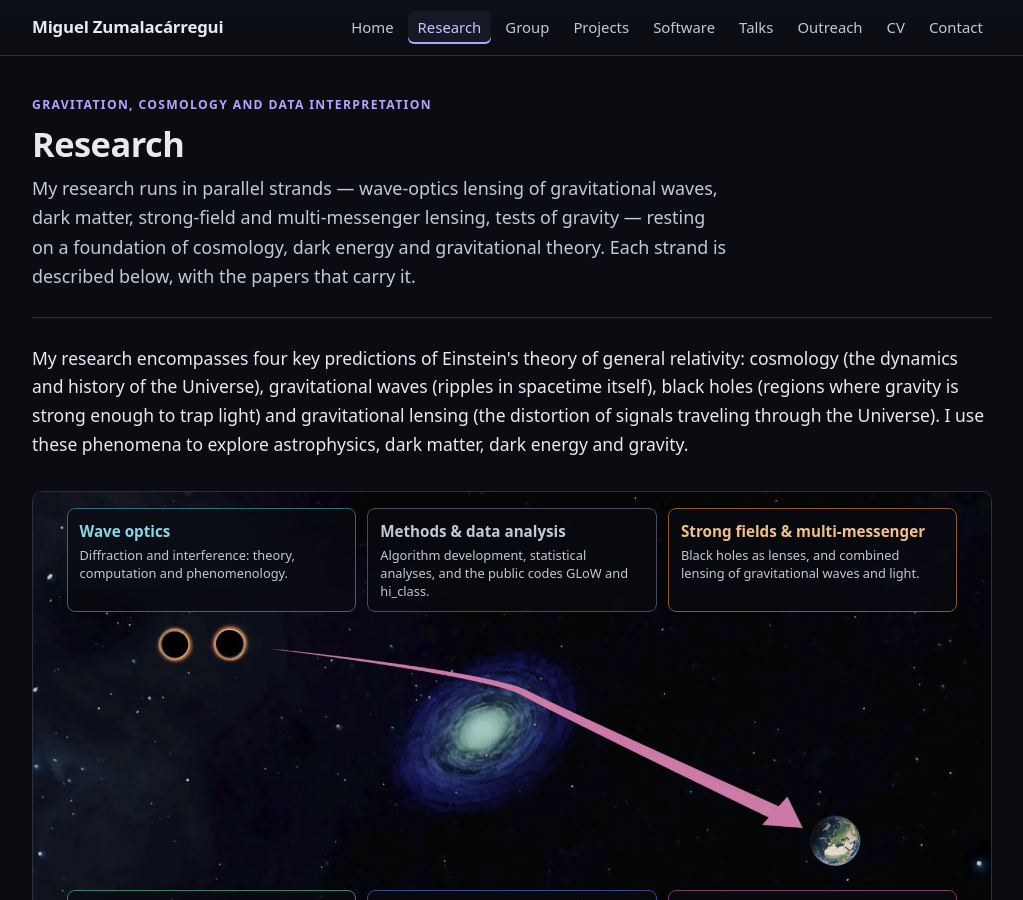
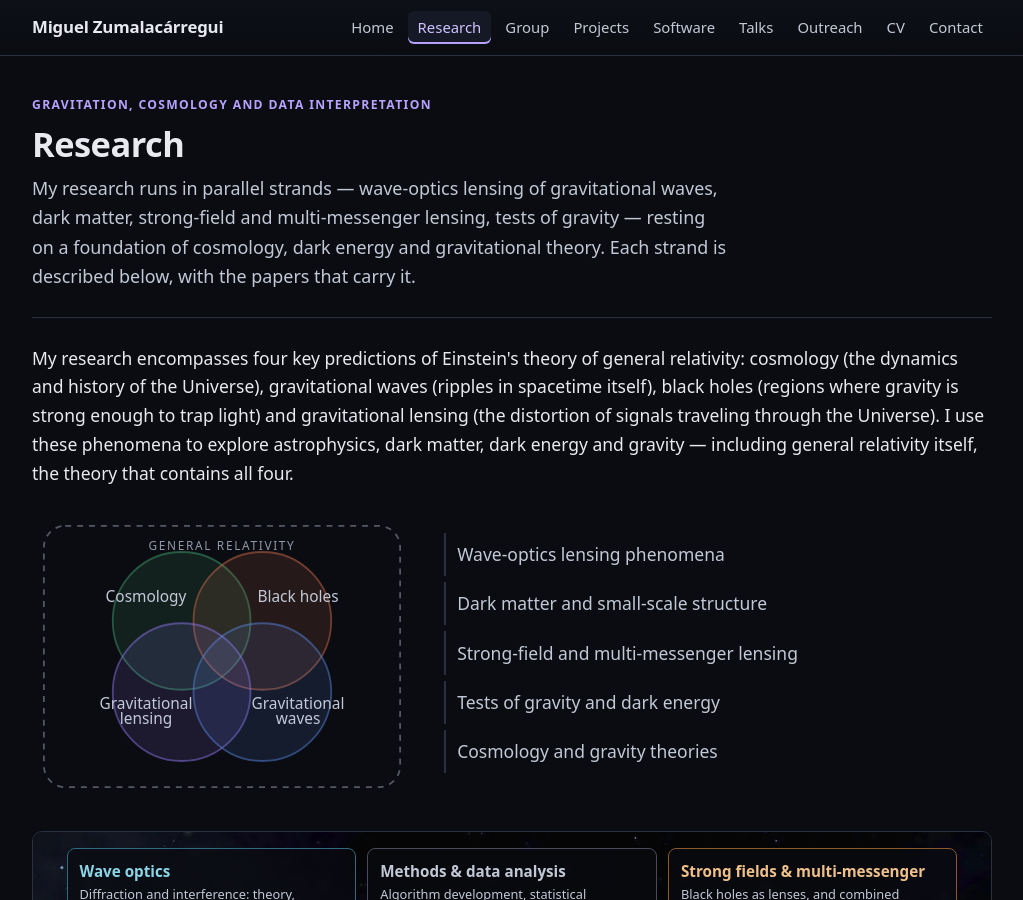
Before and after one commit to miguelzuma/miguelzuma.github.io, a Jekyll site: the page built from research.html, in a window 1280 px wide and 900 px high. Shown: the whole window, without its empty margins (128-1151 px from the left). Built offline with Jekyll 4.4.1, drawn with Linux system fonts in a browser that asks for light colours.

Commit message:
Research: rosette hero and per-section locator glyphs
The hero sits under the four-predictions paragraph, its legend linking
the five physics strands; each strand's heading carries a small rosette
with its circles lit (methods and coordination are cross-cutting and
carry none). The intro now closes on general relativity itself, which
the frame highlight represents.

Co-Authored-By: Claude Fable 5 <noreply@anthropic.com>
Claude-Session: https://claude.ai/code/session_01E2ZbXszK9qt9svKVxU5Yrt

```diff
--- a/research.html
+++ b/research.html
@@ -38,8 +38,20 @@ sections:
   gravitational waves (ripples in spacetime itself), black holes (regions where
   gravity is strong enough to trap light) and gravitational lensing (the
   distortion of signals traveling through the Universe). I use these phenomena
-  to explore astrophysics, dark matter, dark energy and gravity.
+  to explore astrophysics, dark matter, dark energy and gravity — including
+  general relativity itself, the theory that contains all four.
 </p>
+
+<div class="venn-hero">
+  {% include venn-glyph.html hero=true %}
+  <ul class="venn-legend">
+    <li><a href="#lensing-waves" data-lights="lensing waves">Wave-optics lensing phenomena</a></li>
+    <li><a href="#dark-matter" data-lights="cosmology lensing waves">Dark matter and small-scale structure</a></li>
+    <li><a href="#strong-field" data-lights="blackholes lensing waves">Strong-field and multi-messenger lensing</a></li>
+    <li><a href="#tests-of-gravity" data-lights="frame waves cosmology">Tests of gravity and dark energy</a></li>
+    <li><a href="#cosmology" data-lights="frame cosmology">Cosmology and gravity theories</a></li>
+  </ul>
+</div>
 
 <figure class="skymap">
   <div class="skymap-frame">
@@ -107,7 +119,7 @@ sections:
 
 <!-- ---------- Wave optics ---------- -->
 <section class="section" id="lensing-waves">
-  <h2>Wave-optics lensing phenomena</h2>
+  <h2>{% include venn-glyph.html lit="lensing waves" %}Wave-optics lensing phenomena</h2>
 
   <p class="lede">
     A gravitational wave that passes near a mass is not simply magnified. When
@@ -209,7 +221,7 @@ sections:
 
 <!-- ---------- Dark matter ---------- -->
 <section class="section" id="dark-matter">
-  <h2>Dark matter and small-scale structure</h2>
+  <h2>{% include venn-glyph.html lit="cosmology lensing waves" %}Dark matter and small-scale structure</h2>
 
   <p>
     Cold dark matter and its alternatives — e.g. warm, fuzzy,
@@ -303,7 +315,7 @@ sections:
 
 <!-- ---------- Strong field & multi-messenger ---------- -->
 <section class="section" id="strong-field">
-  <h2>Strong-field and multi-messenger lensing</h2>
+  <h2>{% include venn-glyph.html lit="blackholes lensing waves" %}Strong-field and multi-messenger lensing</h2>
 
   <figure class="float-right" style="width:340px;">
     <img src="{{ '/imgs/BH_as_telescopes.png' | relative_url }}"
@@ -382,7 +394,7 @@ sections:
 
 <!-- ---------- Tests of gravity ---------- -->
 <section class="section" id="tests-of-gravity">
-  <h2>Tests of gravity and dark energy</h2>
+  <h2>{% include venn-glyph.html lit="frame waves cosmology" %}Tests of gravity and dark energy</h2>
 
   <figure class="float-right" style="width:210px;">
     <img src="{{ '/imgs/LIB_results_Goyal_23_V.png' | relative_url }}"
@@ -539,7 +551,7 @@ sections:
      FOUNDATIONS
      ================================================================== -->
 
-<h2 id="cosmology">Cosmology and gravity theories</h2>
+<h2 id="cosmology">{% include venn-glyph.html lit="frame cosmology" %}Cosmology and gravity theories</h2>
 
 <p class="lede">
   Cosmological tests of dark energy, and the scalar–tensor theories behind them.
```
